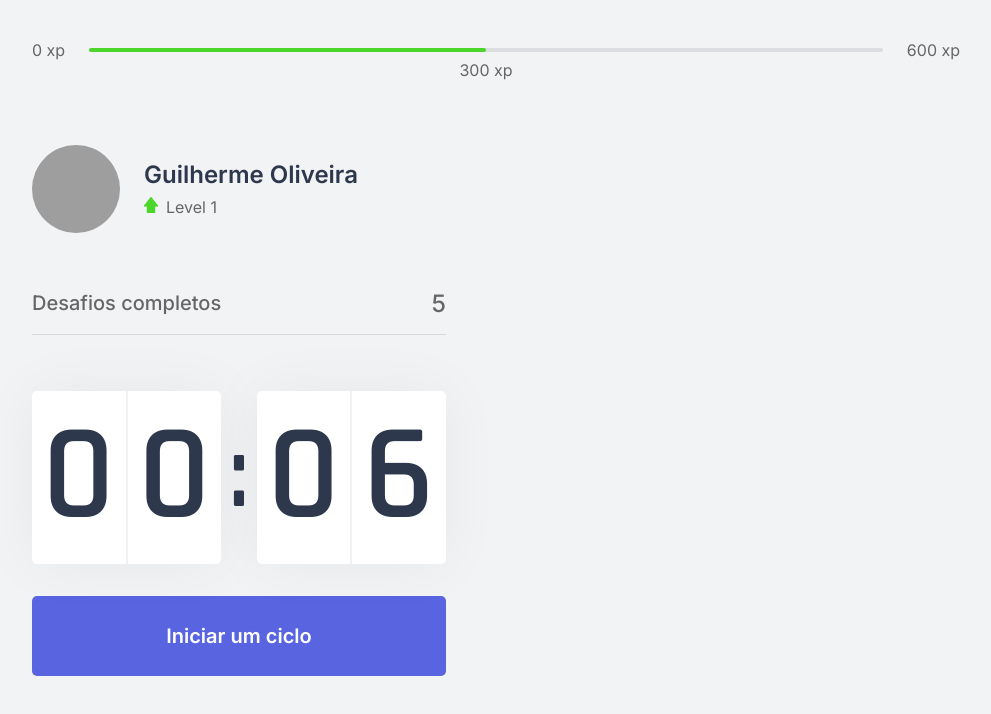
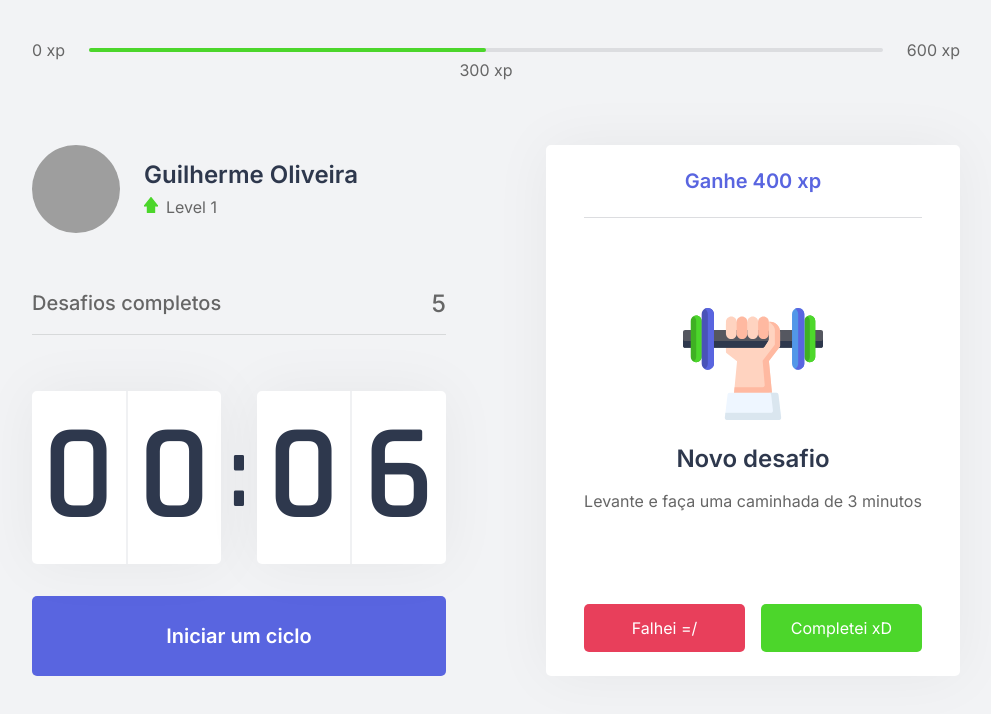
Before and after one commit to guilhermeproj/gdev-moveitnow, a Next.js app: page / in a window 1280 px wide. Shown: the top 714 px of the page, without its empty margins (144-1135 px from the left). Built offline with nearby package versions, Linux system fonts and the light colour scheme; grey boxes are pictures that could not be loaded.

Commit message:
comitando novas funcionalidades no projeto

```diff
--- /dev/null
+++ b/src/components/ChallengeBox.tsx
@@ -0,0 +1,52 @@
+import { useContext } from 'react';
+import { ChallengesContext } from '../contexts/ChallengesContext';
+import styles from '../styles/components/ChallengeBox.module.css'
+
+export function ChallengeBox() {
+
+    const contextData = useContext(ChallengesContext);
+
+    console.log(contextData)
+
+    const hasActiveChallenge = true;
+
+    return (
+        <div className={styles.challengeBoxContainer}>
+            { hasActiveChallenge ? (
+                <div className={styles.challengeActive}>
+                    <header>Ganhe 400 xp</header>
+
+
+                    <main>
+                        <img src="icons/body.svg" />
+                        <strong>Novo desafio</strong>
+                        <p>Levante e faça uma caminhada de 3 minutos</p>
+                    </main>
+                    <footer>
+                        <button
+                        type="button"
+                        className={styles.challengeFailedButton}
+                        >
+                        Falhei =/
+                        </button>
+                        <button
+                        type="button"
+                        className={styles.challengeSuccededButton}
+                        >
+                        Completei xD
+
+                        </button>
+                    </footer>
+                </div>
+            ) : (
+                <div className={styles.challengeNotActive}>
+                <strong>Finalize um ciclo para receber um desafio</strong>
+                <p>
+                    <img src="icons/level-up.svg" alt="Level Up" />
+                    Avance de level completando desafios.
+                </p>
+            </div>
+            ) }
+        </div>
+    )
+}
--- a/src/components/Countdown.tsx
+++ b/src/components/Countdown.tsx
@@ -1,9 +1,16 @@
-import { useState, useEffect } from "react";
+import { useState, useEffect, useContext } from "react";
+import { ChallengesContext } from "../contexts/ChallengesContext";
+
 import styles from "../styles/components/Countdown.module.css";
 
 let countdownTimeout: NodeJS.Timeout;
 
 export function Countdown() {
+  const contextData = useContext(ChallengesContext);
+
+  console.log(contextData)
+
+
   const [time, setTime] = useState(0.1 * 60)
   const [isActive, setIsActive] = useState(false);
   const [hasFinished, setHasFinished] = useState(false);
--- /dev/null
+++ b/src/contexts/ChallengesContext.tsx
@@ -0,0 +1,35 @@
+import { useState, createContext, ReactNode } from 'react';
+
+export const ChallengesContext = createContext ({});
+
+interface ChallengesProviderProps {
+  children: ReactNode;
+}
+
+export function ChallengesProvider ({ children }: ChallengesProviderProps) {
+    const [level, setLevel] = useState(1);
+    const [currentExperience, setCurrentExperience] = useState(0);
+    const [challengeCompleted, setChallengeCompleted] = useState(0);
+
+    function levelUp() {
+      setLevel(level + 1);
+    }
+
+    function startNewChallenge() {
+      console.log("New Challenge");
+    }
+
+    return (
+    <ChallengesContext.Provider
+    value={{
+      level,
+      currentExperience,
+      challengeCompleted,
+      levelUp,
+      startNewChallenge
+    }}
+    >
+        { children }
+    </ChallengesContext.Provider>
+    );
+}
--- a/src/pages/_app.tsx
+++ b/src/pages/_app.tsx
@@ -1,7 +1,15 @@
 import '../styles/global.css';
 
+import { ChallengesProvider } from '../contexts/ChallengesContext'
+
+
 function MyApp({ Component, pageProps }) {
-  return <Component {...pageProps} />
+
+  return (
+    <ChallengesProvider>
+     <Component {...pageProps} />
+    </ChallengesProvider>
+  )
 }
 
 export default MyApp
--- a/src/pages/index.tsx
+++ b/src/pages/index.tsx
@@ -1,18 +1,23 @@
+import Head from "next/head";
+
 import { CompletedChallenges } from "../components/CompletedChallenges";
 import { Countdown } from "../components/Countdown";
 import { ExperienceBar } from "../components/ExperienceBar";
 import { Profile } from "../components/Profile";
-
-
+import { ChallengeBox } from "../components/ChallengeBox";
 
 import styles from "../styles/pages/Home.module.css";
-import Head from "next/head";
+
 
 export default function Home() {
   return (
     <div className={styles.container}>
+      <Head>
+        <title>Início | MoveItNow</title>
+      </Head>
 
       <ExperienceBar />
+
       <section>
         <div>
           <Profile />
@@ -20,7 +25,7 @@
           <Countdown />
         </div>
         <div>
-
+          <ChallengeBox />
         </div>
       </section>
     </div>
--- /dev/null
+++ b/src/styles/components/ChallengeBox.module.css
@@ -0,0 +1,110 @@
+.challengeBoxContainer {
+  height: 100%;
+
+  background: var(--white);
+  border-radius: 5px;
+  box-shadow: 0 0 60px rgba(0, 0, 0, 0.05);
+  padding: 1.5rem 2rem;
+
+  display: flex;
+  flex-direction: column;
+  align-items: center;
+  justify-content: center;
+
+  text-align: center;
+}
+
+.challengeNotActive {
+  display: flex;
+  flex-direction: column;
+  align-items: center;
+}
+
+.challengeNotActive strong {
+  font-size: 1.5rem;
+  font-weight: 500;
+  line-height: 1.4;
+}
+
+.challengeNotActive p {
+  display: flex;
+  flex-direction: column;
+  align-items: center;
+  line-height: 1.4;
+  max-width: 70%;
+  margin-top: 3rem;
+}
+
+.challengeNotActive p img {
+  margin-bottom: 1rem;
+}
+
+.challengeActive {
+  height: 100%;
+
+  display: flex;
+  flex-direction: column;
+}
+
+.challengeActive header {
+  color: var(--blue);
+  font-weight: 600;
+  font-size: 1.25rem;
+  padding: 0 2rem 1.5rem;
+  border-bottom: 1px solid var(--gray-line);
+}
+
+.challengeActive main {
+  flex: 1;
+  display: flex;
+  flex-direction: column;
+  align-items: center;
+  justify-content: center;
+}
+
+.challengeActive main strong {
+  font-size: 1.5rem;
+  font-weight: 600;
+  color: var(--title);
+  margin: 1.5rem 0 1rem;
+}
+
+.challengeActive main p {
+  line-height: 1.5;
+}
+
+.challengeActive footer {
+  display: grid;
+  grid-template-columns: repeat(2, 1fr);
+  gap: 1rem;
+}
+
+.challengeActive footer button {
+  height: 3rem;
+
+  display: flex;
+  align-items: center;
+  justify-content: center;
+
+  border: 0;
+  border-radius: 5px;
+
+  color: var(--white);
+
+  font-size: 1rem;
+  font-weight: normal;
+
+  transition: filter 0.2s;
+}
+
+.challengeActive footer button.challengeFailedButton {
+  background: var(--red);
+}
+
+.challengeActive footer button.challengeSuccededButton {
+  background: var(--green);
+}
+
+.challengeActive footer button:hover {
+  filter: brightness(0.9);
+}
```
